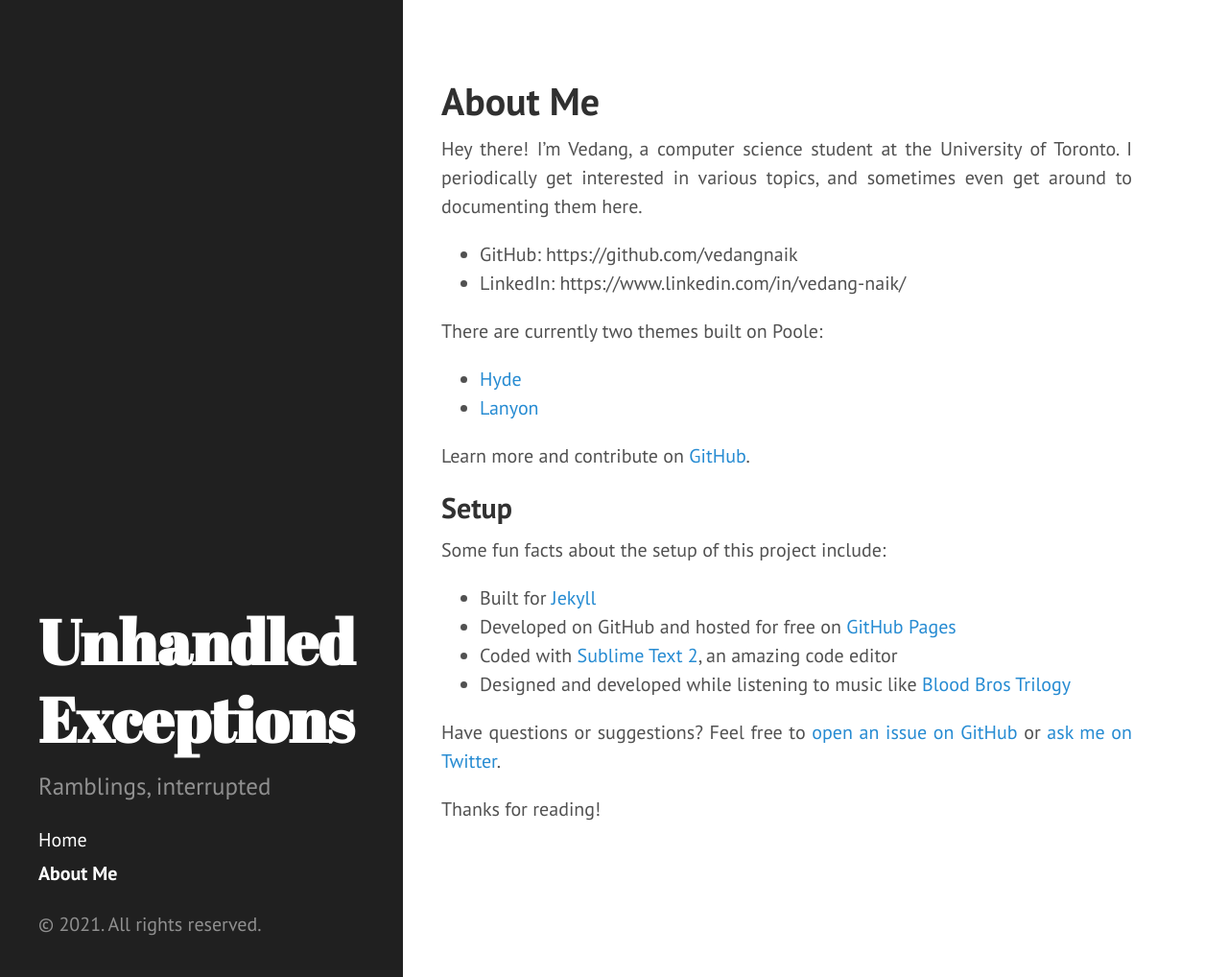
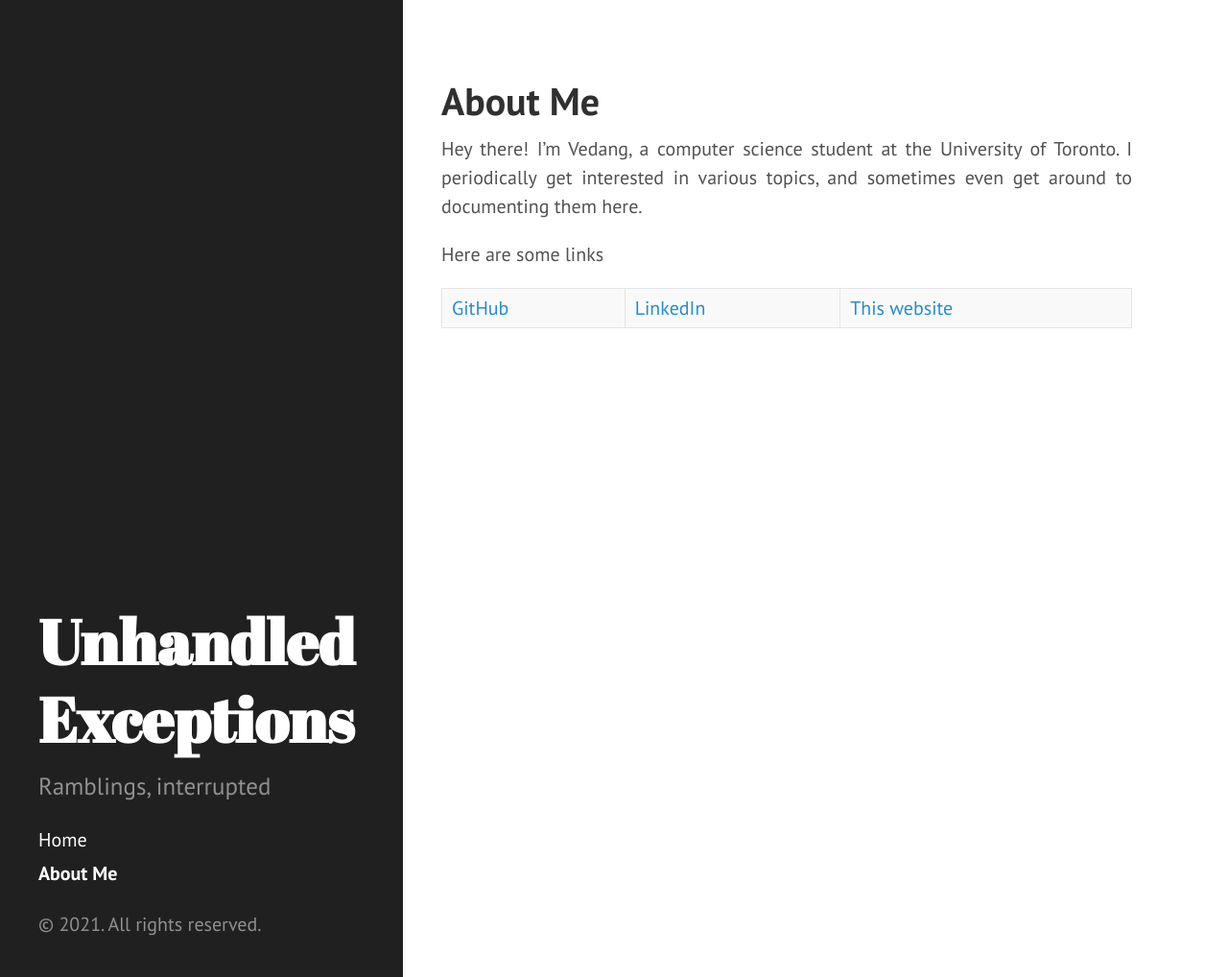
Before and after one commit to vedangnaik/vedangnaik.github.io, a Jekyll site: the page built from about.md, in a window 1280 px wide and 1018 px high. Shown: the whole window at 96% size. Built offline with Jekyll 4.4.1, drawn with Linux system fonts in a browser that asks for light colours.

Commit message:
Removed unwanted about info, related links

```diff
--- a/_layouts/post.html
+++ b/_layouts/post.html
@@ -8,7 +8,7 @@ layout: default
   {{ content }}
 </div>
 
-<div class="related">
+<!-- <div class="related">
   <h2>Related Posts</h2>
   <ul class="related-posts">
     {% for post in site.related_posts limit:3 %}
@@ -22,4 +22,4 @@ layout: default
       </li>
     {% endfor %}
   </ul>
-</div>
+</div> -->
--- a/about.md
+++ b/about.md
@@ -5,25 +5,6 @@ title: About Me
 
 Hey there! I'm Vedang, a computer science student at the University of Toronto. I periodically get interested in various topics, and sometimes even get around to documenting them here.
 
-* GitHub: https://github.com/vedangnaik
-* LinkedIn: https://www.linkedin.com/in/vedang-naik/
+Here are some links
 
-There are currently two themes built on Poole:
-
-* [Hyde](http://hyde.getpoole.com)
-* [Lanyon](http://lanyon.getpoole.com)
-
-Learn more and contribute on [GitHub](https://github.com/poole).
-
-## Setup
-
-Some fun facts about the setup of this project include:
-
-* Built for [Jekyll](http://jekyllrb.com)
-* Developed on GitHub and hosted for free on [GitHub Pages](https://pages.github.com)
-* Coded with [Sublime Text 2](http://sublimetext.com), an amazing code editor
-* Designed and developed while listening to music like [Blood Bros Trilogy](https://soundcloud.com/maddecent/sets/blood-bros-series)
-
-Have questions or suggestions? Feel free to [open an issue on GitHub](https://github.com/poole/issues/new) or [ask me on Twitter](https://twitter.com/mdo).
-
-Thanks for reading!
+[GitHub](https://github.com/vedangnaik)  | [LinkedIn](https://www.linkedin.com/in/vedang-naik/) | [This website](https://vedangnaik.github.io/)
```
